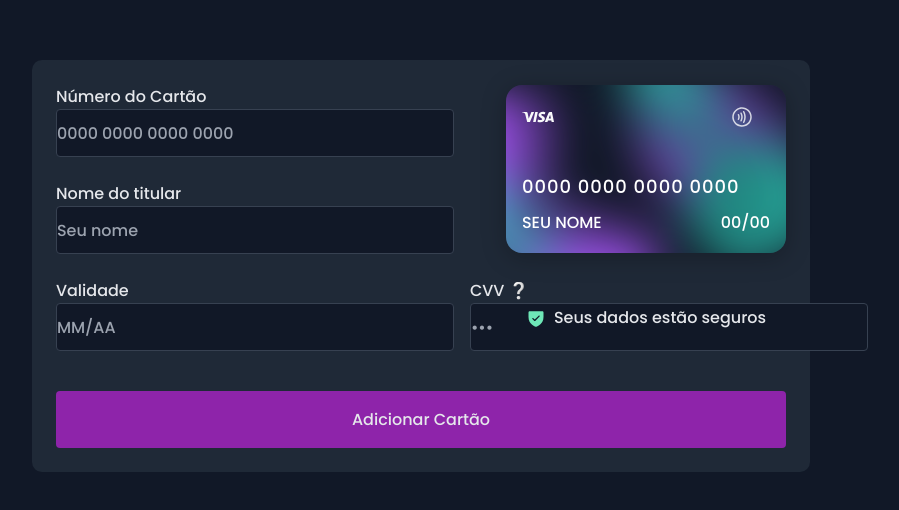
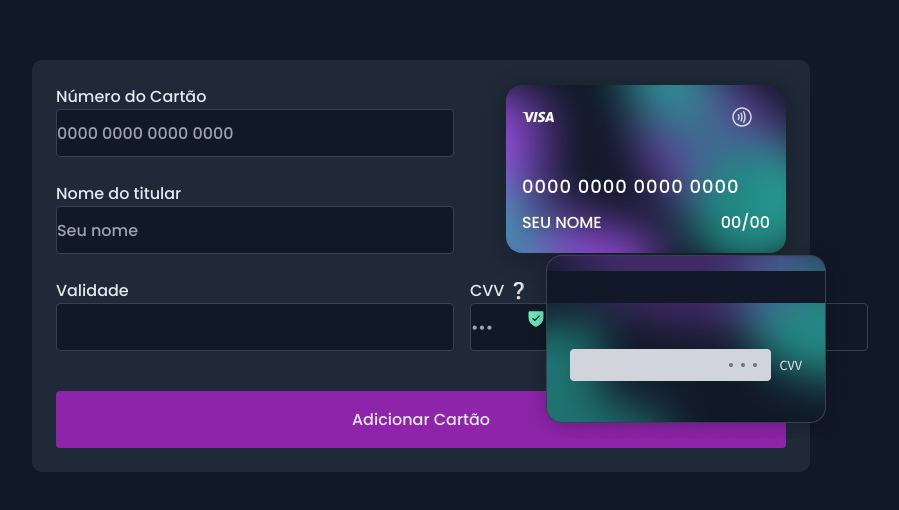
Before and after one commit to claytonfortunato/Cartao-13, a React (Vite) app: page / in a window 1280 px wide. Shown: the part 134-644 px from the top of the page, without its empty margins (219-1118 px from the left). Built offline with nearby package versions, Linux system fonts and the light colour scheme.

Commit message:
feat: flipped card

```diff
--- a/src/components/Button/styles.ts
+++ b/src/components/Button/styles.ts
@@ -15,9 +15,10 @@ export const Button = styled.button`
   color: ${(props) => props.theme.gray200};
   font-size: 16px;
 
-  transition: all ease-in 0.2s;
+  transition: all ease-in 0.3s;
 
   &:hover {
     background: ${(props) => props.theme.purple400};
+    color: ${(props) => props.theme.black};
   }
 `;
--- a/src/components/Card/index.tsx
+++ b/src/components/Card/index.tsx
@@ -1,15 +1,16 @@
 import Visa from "../../assets/visa.svg";
 import Payment from "../../assets/ContactlessPayment.svg";
 import Security from "../../assets/ShieldCheck.svg";
+import backImg from "../../assets/back.png";
 
 import { CardProps } from "../../@types/type";
 
 import * as C from "./styles";
 
-export const Card = ({ number, name, cvv }: CardProps) => {
+export const Card = ({ number, name, cvv, flipped }: CardProps) => {
   return (
     <C.CardContainer>
-      <C.Wrapper>
+      <C.Wrapper flipped={flipped}>
         <C.TopInfo>
           <img src={Visa} alt="" />
 
@@ -20,6 +21,7 @@ export const Card = ({ number, name, cvv }: CardProps) => {
           <span>{name}</span>
           <span>00/00</span>
         </C.MidInfo>
+        <img src={backImg} alt="" />
       </C.Wrapper>
       <C.SafeInfo>
         <img src={Security} alt="" />
--- a/src/components/Card/styles.ts
+++ b/src/components/Card/styles.ts
@@ -1,13 +1,30 @@
-import styled from "styled-components";
+import styled, { css } from "styled-components";
 
 import Card from "../../assets/credit_card_bg.svg";
+
+type Props = {
+  flipped: boolean;
+};
+
+const sharedStyles = css`
+  width: 100%;
+  max-width: 150px;
+  height: 100%;
+  max-height: 150px;
+  border-radius: 20px;
+  border: 1px solid #333;
+  transition: all 0.5s;
+  backface-visibility: hidden;
+  background-color: #333;
+  transform-style: preserve-3d;
+`;
 
 export const CardContainer = styled.div`
   display: flex;
   flex-direction: column;
 `;
 
-export const Wrapper = styled.div`
+export const Wrapper = styled.div<Props>`
   width: 280px;
   height: 168px;
   background: url(${Card}) no-repeat center/cover;
@@ -20,6 +37,9 @@ export const Wrapper = styled.div`
   padding: 1.6rem;
   color: #fff;
   margin-bottom: 3.2rem;
+
+  position: relative;
+  perspective: 1000px;
 `;
 
 export const TopInfo = styled.div`
--- a/src/components/Field/index.tsx
+++ b/src/components/Field/index.tsx
@@ -13,7 +13,6 @@ export const Field = ({
   type,
   currentValue,
   onFieldChanged,
-  ...inputProps
 }: FieldProps) => {
   return (
     <C.Container>
@@ -22,7 +21,6 @@ export const Field = ({
         type={type}
         value={currentValue}
         onChange={(e) => onFieldChanged!(e.target.value)}
-        {...inputProps}
       />
     </C.Container>
   );
--- a/src/pages/Home/index.tsx
+++ b/src/pages/Home/index.tsx
@@ -1,12 +1,17 @@
 import { useState } from "react";
 import { Card } from "../../components/Card";
-import { CardProps } from "../../@types/type";
+import { CardProps, CardType } from "../../@types/type";
 
 import * as C from "./styles";
 import { Field } from "../../components/Field";
 import { Button } from "../../components/Button";
 
-export const Home = () => {
+interface Props {
+  card: CardType;
+  callback: (card: CardType) => void;
+}
+
+export const Home = ({ card, callback }: Props) => {
   const [cardInfo, setCardInfo] = useState<CardProps>({
     name: "Seu nome",
     cvv: "123",
@@ -25,8 +30,8 @@ export const Home = () => {
     setCardInfo((prev) => ({ ...prev, cvv: cvv }));
   };
 
-  const handleFocus = (e) => {
-    setCardInfo({});
+  const handleClick = () => {
+    if (card.clickable) callback(card);
   };
 
   return (
```
Also changed, not shown: src/@types/type.ts (+7 -0 lines), src/assets/back.png (renamed from src/assets/Property 1=back.png).
